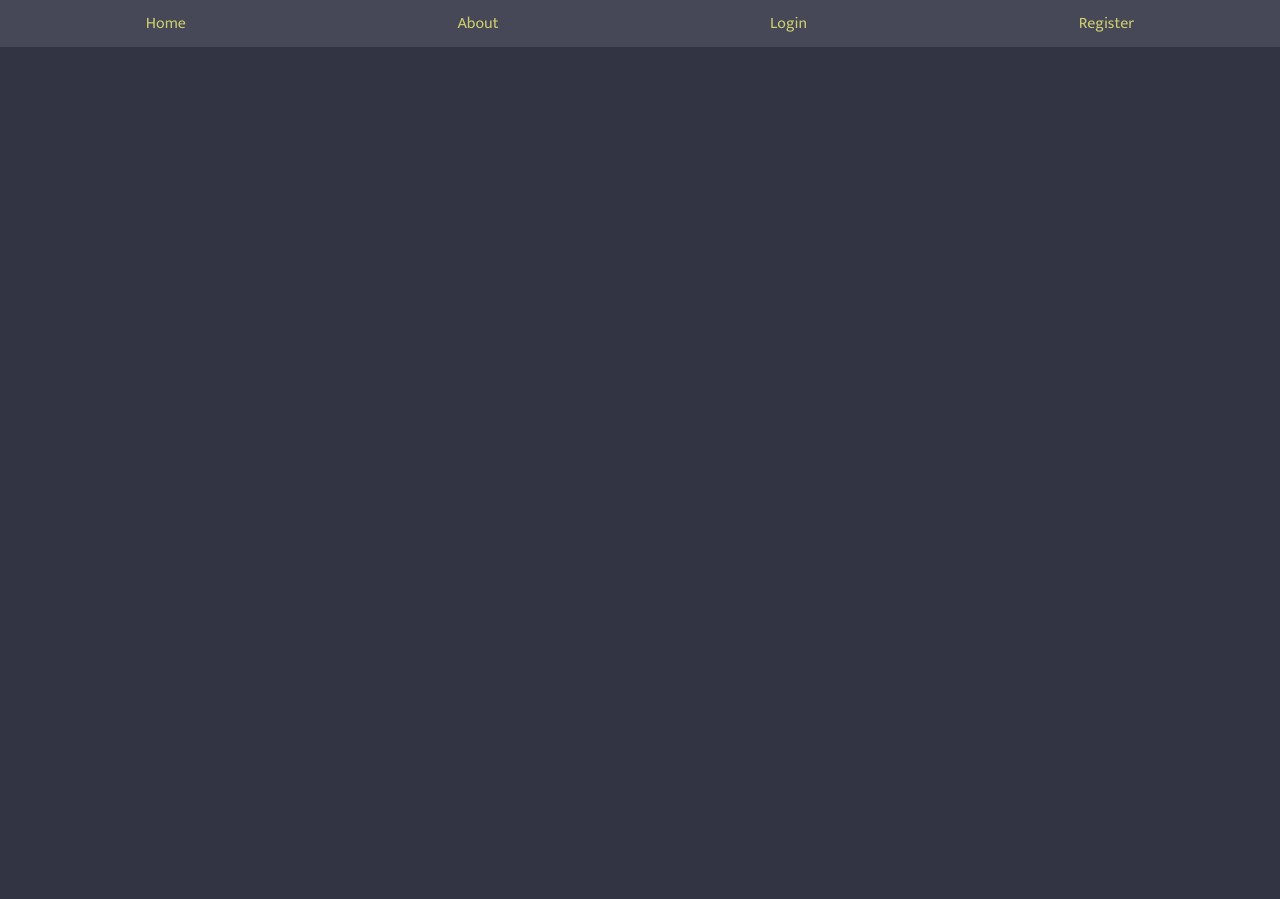
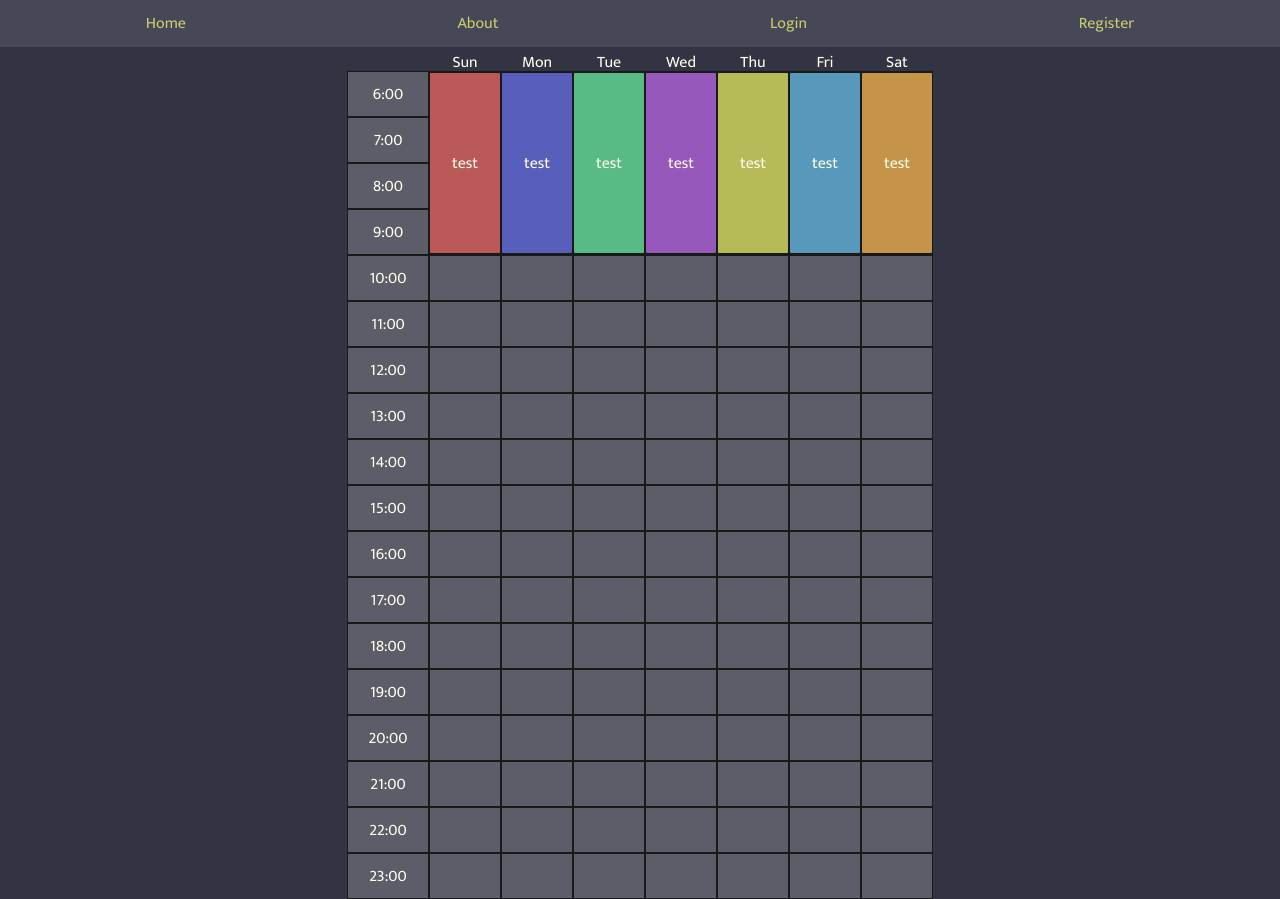
Before and after one commit to SiriusKoan/week, a Vue app in the folder frontend/: page /1/1 in a window 1280 px wide. Before the commit the page ends 800 px from the top, so only its background shows below. Built offline with nearby package versions, Linux system fonts and the light colour scheme; no server answers.

Commit message:
feat: add timetable page

```diff
--- a/frontend/src/route.ts
+++ b/frontend/src/route.ts
@@ -5,6 +5,8 @@ import LoginPage from "./views/LoginPage.vue";
 import LogoutPage from "./views/LogoutPage.vue";
 import RegisterPage from "./views/RegisterPage.vue";
 import AboutPage from "./views/AboutPage.vue";
+import TimetablePage from "./views/TimetablePage.vue";
+import CreateTimetablePage from "./views/CreateTimetablePage.vue";
 
 export const router = createRouter({
   history: createWebHistory(),
@@ -14,5 +16,7 @@ export const router = createRouter({
     { path: "/logout", component: LogoutPage },
     { path: "/register", component: RegisterPage },
     { path: "/about", component: AboutPage },
+    { path: "/create", component: CreateTimetablePage },
+    { path: "/:email/:name", component: TimetablePage, props: true },
   ],
 });
--- /dev/null
+++ b/frontend/src/views/TimetablePage.vue
@@ -0,0 +1,46 @@
+<template>
+  <main>
+    <Day id="time-label" />
+    <Day
+      id="Sun"
+      weekday="Sun"
+      :schedule="[
+        [480, 720, 'test 1'],
+        [1000, 1200, 'test 2'],
+      ]"
+    />
+    <Day id="Mon" weekday="Mon" :schedule="[[360, 420, 'event a']]" />
+    <Day id="Tue" weekday="Tue" />
+    <Day id="Wed" weekday="Wed" />
+    <Day id="Thu" weekday="Thu" />
+    <Day id="Fri" weekday="Fri" />
+    <Day id="Sat" weekday="Sat" />
+  </main>
+</template>
+
+<script>
+import Day from "../components/Day.vue";
+export default {
+  name: "TimetablePage",
+  components: {
+    Day,
+  },
+  props: {
+      email: String,
+      name: String,
+  },
+  created() {
+      console.log(this.email, this.name);
+  }
+};
+</script>
+
+<style scoped>
+main {
+  position: absolute;
+  margin: auto 0;
+  width: 100%;
+  display: flex;
+  justify-content: center;
+}
+</style>
```
